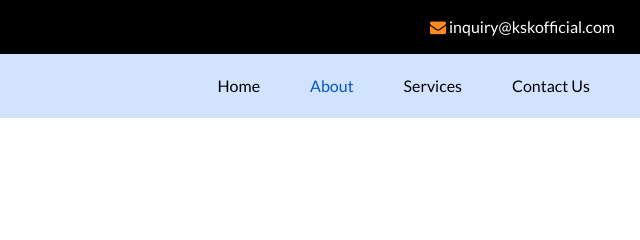
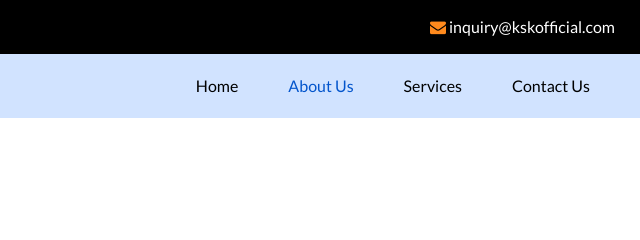
Before and after one commit to KirenRamesh/ksk, a plain HTML site: page about.html in a window 1280 px wide. Shown: the top 240 px of the page, 640-1280 px from the left. Drawn offline with nearby package versions, Linux system fonts and the light colour scheme.

Commit message:
Update about.html

```diff
--- a/about.html
+++ b/about.html
@@ -72,7 +72,7 @@
                   <a class="nav-link" href="index.html">Home <span class="sr-only">(current)</span></a>
                 </li>
                 <li class="nav-item active">
-                  <a class="nav-link" href="about.html"> About</a>
+                  <a class="nav-link" href="about.html"> About Us</a>
                 </li>
                 <li class="nav-item">
                   <a class="nav-link" href="service.html">Services</a>
```
